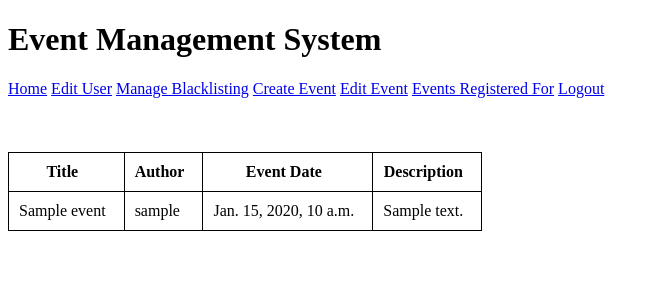
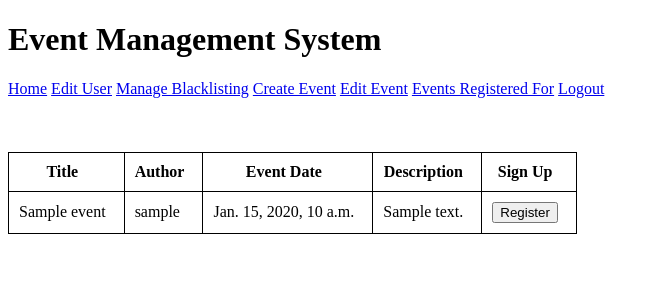
Before and after one commit to itbankol/CIS440Project1, a Django app: page / in a window 1280 px wide. Shown: the top 300 px of the page, without its empty margins (0-660 px from the left). Run offline with Django 3.2, Linux system fonts and the light colour scheme; a user stored in the database is signed in; tables that the repository leaves empty hold one stand-in row (values such as "Sample post").

Commit message:
Update index.html

```diff
--- a/CIS440_Project_1/orion/templates/orion/index.html
+++ b/CIS440_Project_1/orion/templates/orion/index.html
@@ -37,6 +37,7 @@
                 <th>Author</th>
                 <th>Event Date</th>
                 <th>Description</th>
+                <th>Sign Up</th>
             </tr>
             {% for event in events %}
             <tr>
@@ -44,6 +45,7 @@
                 <td>{{ event.author }}</td>
                 <td>{{ event.date_of_event }}</td>
                 <td>{{ event.description }}</td>
+                <td><button type="submit" >Register</button></td>
             </tr>
             {% endfor %}
         </table>
```
